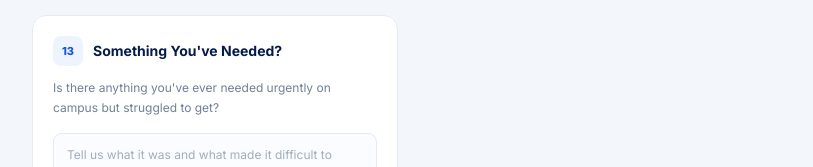
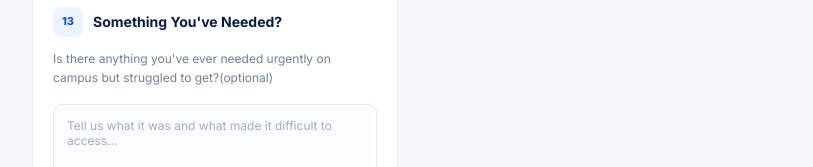
Before and after one commit to SuperFastNG/SuperFast, a plain HTML site: page index.html in a window 1280 px wide. Shown: the part 2053-2220 px from the top of the page, without its empty margins (447-1260 px from the left). Drawn offline with nearby package versions, Linux system fonts and the light colour scheme.

Commit message:
I removed an option from question 2

```diff
--- a/index.html
+++ b/index.html
@@ -155,10 +155,10 @@
             <span>Stationery and academic materials</span>
         </label>
 
-        <label class="option">
+        <!-- <label class="option">
             <input type="checkbox" name="struggles" value="Printing and photocopying">
             <span>Printing and photocopying</span>
-        </label>
+        </label> -->
 
         <label class="option">
             <input type="checkbox" name="struggles" value="Clothing and personal items">
@@ -551,7 +551,7 @@
     </legend>
 
     <p class="question-description">
-        Is there anything you've ever needed urgently on campus but struggled to get?
+        Is there anything you've ever needed urgently on campus but struggled to get?(optional)
     </p>
 
     <textarea
```
